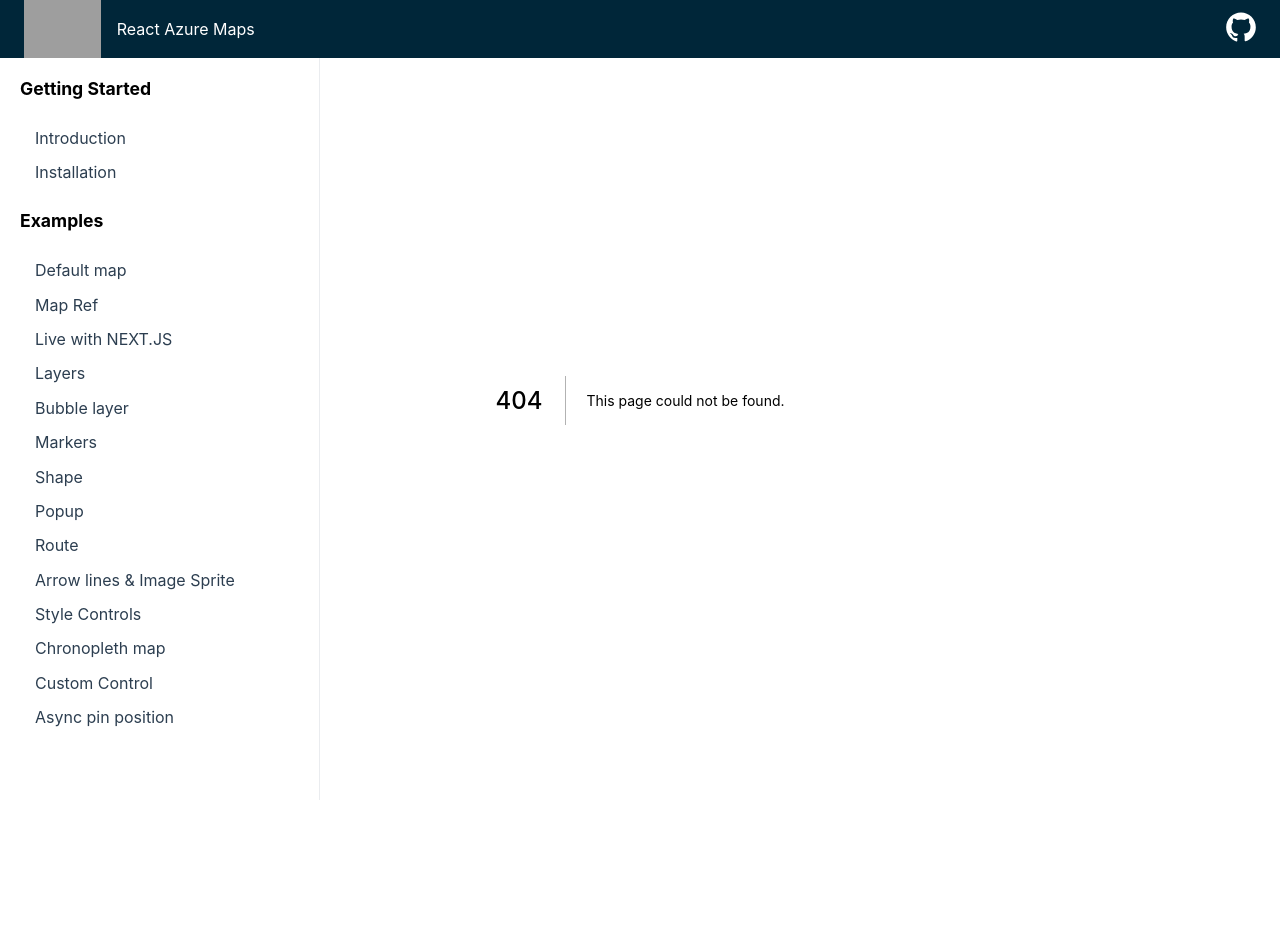
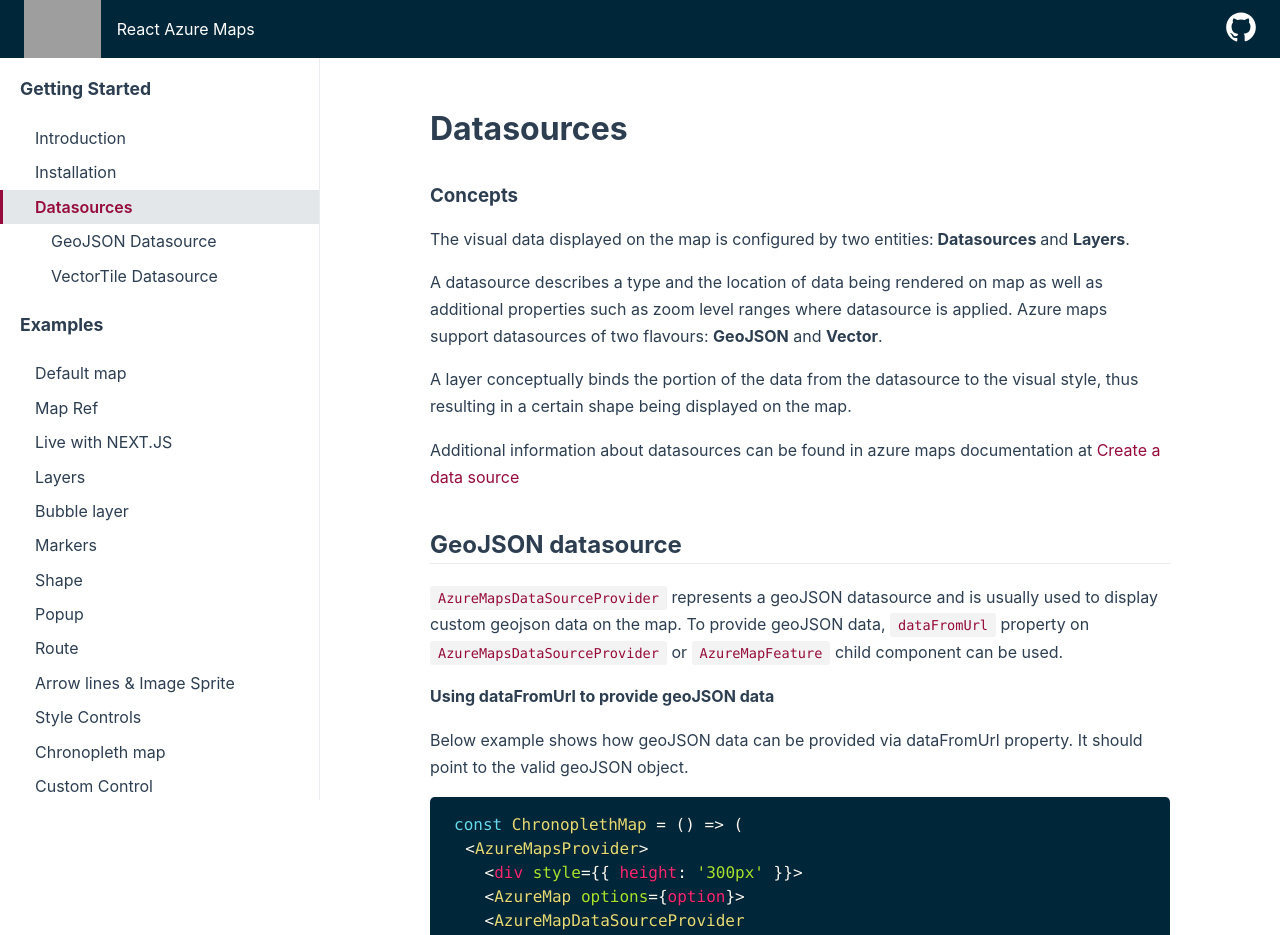
Before and after one commit to WiredSolutions/react-azure-maps-docs, a Next.js app: page /datasources in a window 1280 px wide. Before the commit this address had no page. Shown: the top 935 px of the page. Before the commit the page ends 800 px from the top, so only its background shows below. Built offline with nearby package versions, Linux system fonts and the light colour scheme; grey boxes are pictures that could not be loaded.

Commit message:
feat: added base datasources docs

```diff
--- a/components/sidebar.js
+++ b/components/sidebar.js
@@ -27,6 +27,20 @@
           {
             label: "Basic usage",
             url: "#usage"
+          }
+        ]
+      },
+      {
+        label: "Datasources",
+        url: "/datasources",
+        children: [
+          {
+            label: "GeoJSON Datasource",
+            url: "#geojson"
+          },
+          {
+            label: "VectorTile Datasource",
+            url: "#vector"
           }
         ]
       }
--- /dev/null
+++ b/pages/datasources/index.js
@@ -0,0 +1,147 @@
+import React from "react";
+import Head from "next/head";
+
+const GeoJSONDatasource = () => (
+  <>
+  <h2 id="geojson"> GeoJSON datasource </h2>
+  <div>
+    <p>
+      <code>AzureMapsDataSourceProvider</code> represents a geoJSON datasource and is usually used to display custom geojson data on the map.
+      To provide geoJSON data, <code>dataFromUrl</code> property on <code>AzureMapsDataSourceProvider</code> or <code>AzureMapFeature</code> child component
+      can be used.
+    </p>
+    <h4> Using dataFromUrl to provide geoJSON data </h4>
+    <p>
+      Below example shows how geoJSON data can be provided via dataFromUrl property. It should point to the valid geoJSON object.
+    </p>
+  </div>
+  <pre>
+    <code className="language-jsx">
+      {`const ChronoplethMap = () => (
+  <AzureMapsProvider>
+    <div style={{ height: '300px' }}>
+    <AzureMap options={option}>
+    <AzureMapDataSourceProvider
+      id={'chronoplethMap DataSourceProvider'}
+      dataFromUrl="https://raw.githubusercontent.com/Azure-Samples/AzureMapsCodeSamples/master/AzureMapsCodeSamples/Common/data/geojson/US_States_Population_Density.json"
+    >
+      <AzureMapLayerProvider
+        id={'chronoplethMap LayerProvider'}
+        options={{
+          base: 100,
+          fillColor: steppedExp,
+          fillOpacity: 0.7,
+          height: ['interpolate', ['linear'], ['get', 'density'], 0, 100, 1200, 960000],
+        }}
+        type="PolygonExtrusionLayer"
+      />
+    </AzureMapDataSourceProvider>
+    </AzureMap>
+    </div>
+  </AzureMapsProvider>
+);`}
+    </code>
+  </pre>
+  <p>You may find the above example full source code in playground repo at <a href={'https://github.com/WiredSolutions/react-azure-maps-playground/blob/master/src/examples/ChoroplethMap.tsx'} target="_blank"> ChoropletMap.tsx </a></p>
+
+  </>
+)
+
+const VectorDatasource = () => (
+  <>
+  <h2 id="vector"> Vector datasource </h2>
+  <div>
+    <p>
+      <code>AzureMapVectorTileSourceProvider</code> represents a vector datasource and is usually used to display map data provided in <a href="https://docs.mapbox.com/vector-tiles/specification/">MVT format</a>
+      and served by major map data providers such as Azure Maps, Mapbox, OpenMapTiles, etc. Use <code>tiles</code> option to provide an mvt source url for <code>AzureMapVectorTileSourceProvider</code>.
+    </p>
+    <h4> Using AzureMapVectorTileSourceProvider </h4>
+    <p>
+      Below example shows how AzureMapVectorTileSourceProvider can be used to render traffic provided by Azure Maps with custom styles.
+    </p>
+  </div>
+  <pre>
+    <code className="language-jsx">
+      {`const MapWithTraffic = () => (
+  <AzureMapsProvider>
+    <div style={styles.map}>
+      <AzureMap options={option}>
+        <AzureMapVectorTileSourceProvider
+          id={"Traffic Flow DataSource"}
+          options={{
+            maxZoom: 22,
+            tiles: ['https://{azMapsDomain}/traffic/flow/tile/pbf?api-version=1.0&style=relative&zoom={z}&x={x}&y={y}'],
+          }}>
+
+          <AzureMapLayerProvider
+            id={'Flow Layer'}
+            type={'LineLayer'}
+            options={{
+              sourceLayer: 'Traffic flow',
+              strokeColor: [
+                'interpolate',
+                ['linear'],
+                ['get', 'traffic_level'],
+                0, 'red',
+                0.33, 'orange',
+                0.66, 'green'
+              ],
+              strokeWidth: [
+                'interpolate',
+                ['linear'],
+                ['get', 'traffic_level'],
+                0, 6,
+                1, 1
+              ]
+            }}
+          />
+        </AzureMapVectorTileSourceProvider>
+      </AzureMap>
+    </div>
+  </AzureMapsProvider>
+);`}
+    </code>
+  </pre>
+  <p>You may find the above example full source code in playground repo at <a href={'https://github.com/WiredSolutions/react-azure-maps-playground/blob/master/src/examples/AzureLayer.tsx'} target="_blank"> AzureLayer.tsx </a></p>
+
+  </>
+)
+
+const Datasources = () => {
+  return (
+    <div>
+      <Head>
+        <title>Datasources</title>
+        <link rel="icon" href="/favicon.ico" />
+      </Head>
+      <main className="page">
+        <div className="page__content">
+          <h1>Datasources</h1>
+          <div>
+            <h3>Concepts</h3>
+            <p>
+              The visual data displayed on the map is configured by two entities:
+              <span style={{fontWeight: 'bold'}}> Datasources </span> and <span style={{fontWeight: 'bold'}}>Layers</span>.
+            </p>
+            <p>
+              A datasource describes a type and the location of data being rendered on map as well as additional properties such as zoom level ranges where datasource is applied.
+              Azure maps support datasources of two flavours: <span style={{fontWeight: 'bold'}}>GeoJSON</span> and <span style={{fontWeight: 'bold'}}>Vector</span>.
+            </p>
+            <p>
+            A layer conceptually binds the portion of the data from the datasource to the visual style, thus resulting in a certain shape being displayed on the map.
+            </p>
+            <p>
+            Additional information about datasources can be found in azure maps documentation at <a href="https://docs.microsoft.com/en-us/azure/azure-maps/create-data-source-web-sdk">Create a data source</a>
+            </p>
+          </div>
+
+          <GeoJSONDatasource/>
+          <VectorDatasource/>
+
+        </div>
+      </main>
+    </div>
+  );
+};
+
+export default Datasources;
```
